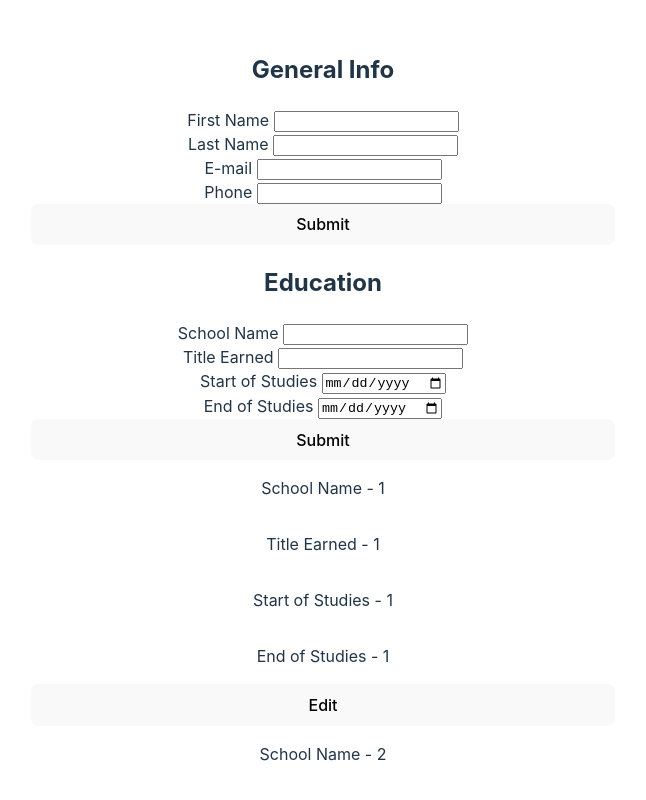
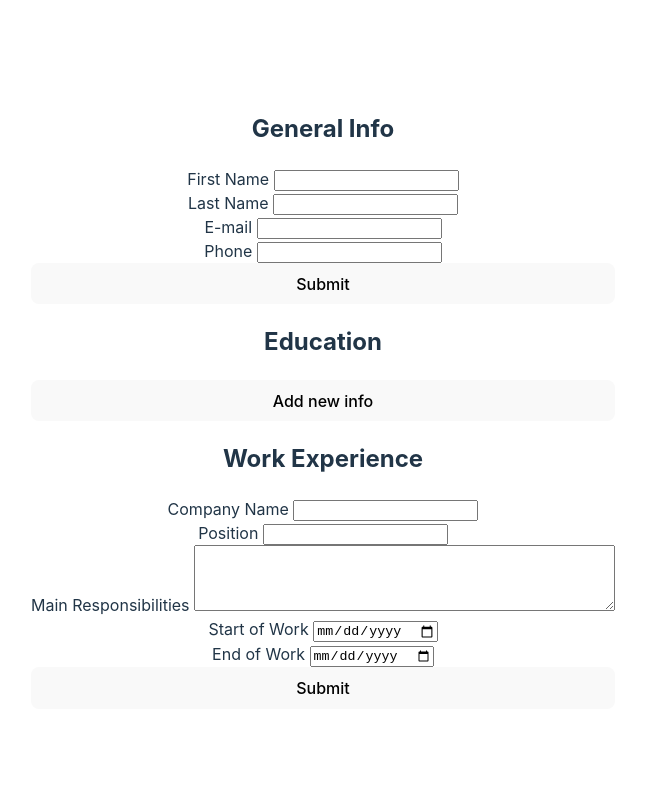
Before and after one commit to Djotajo/cv-application, a React (Vite) app: page / in a window 1280 px wide. Shown: the top 800 px of the page, without its empty margins (317-963 px from the left). Built offline with nearby package versions, Linux system fonts and the light colour scheme.

Commit message:
Complete submit new education info

```diff
--- a/src/components/EducationInfo.jsx
+++ b/src/components/EducationInfo.jsx
@@ -3,33 +3,28 @@ import EducationPieceEdit from "./educationPiece";
 import EducationPieceCompleted from "./educationPieceCompleted";
 
 function EducationInfo() {
-  const [educationArray, setEducationArray] = useState([
-    {
-      id: 1,
-      schoolName: "1",
-      title: "1",
-      start: "1",
-      end: "1",
-    },
-    {
-      id: 2,
-      schoolName: "2",
-      title: "2",
-      start: "2",
-      end: "2",
-    },
-    {
-      id: 3,
-      schoolName: "3",
-      title: "3",
-      start: "3",
-      end: "3",
-    },
-  ]);
+  const [educationArray, setEducationArray] = useState([]);
+  const [addNew, setAddNew] = useState(false);
 
-  // function editArray(){
-  //   setEducationArray(educationArray.push())
-  // }
+  function editArray(newObject) {
+    setEducationArray((prevEducationArray) => [
+      ...prevEducationArray,
+      newObject,
+    ]);
+  }
+
+  function addItem() {
+    setAddNew(!addNew);
+    console.log(addNew);
+  }
+
+  function removeItem(itemId) {
+    setEducationArray(educationArray.filter((item) => item.id !== itemId));
+  }
+
+  function editItem(itemId) {
+    setEducationArray(educationArray.filter((item) => item.id !== itemId));
+  }
 
   const list = educationArray.map((piece) => (
     <EducationPieceCompleted
@@ -38,19 +33,24 @@ function EducationInfo() {
       startDate={piece.start}
       endDate={piece.end}
       key={piece.id}
+      id={piece.id}
+      handleRemoveItem={removeItem}
     />
   ));
   return (
     <>
       <h2>Education</h2>
-      <EducationPieceEdit educationArray={educationArray} />
+      <button onClick={addItem}>Add new info</button>
+      {addNew ? (
+        <EducationPieceEdit
+          educationArray={educationArray}
+          handler={editArray}
+        />
+      ) : (
+        <span></span>
+      )}
+      {/* <EducationPieceEdit educationArray={educationArray} handler={editArray} /> */}
       {list}
-      <EducationPieceCompleted
-        name="ime"
-        title="titula"
-        startDate="1"
-        endDate="2"
-      />
     </>
   );
 }
--- a/src/components/GeneralInfo.jsx
+++ b/src/components/GeneralInfo.jsx
@@ -7,11 +7,13 @@ function GeneralInfo() {
   const [email, setEmail] = useState("");
   const [phone, setPhone] = useState("");
 
-  function handleSubmit() {
+  function handleSubmit(event) {
+    event.preventDefault();
     setIsSubmitted(true);
   }
 
-  function handleEdit() {
+  function handleEdit(event) {
+    event.preventDefault();
     setIsSubmitted(false);
   }
 
--- a/src/components/educationPiece.jsx
+++ b/src/components/educationPiece.jsx
@@ -1,30 +1,69 @@
-function EducationPieceEdit({ educationArray }) {
-  function handleSubmit() {
-    educationArray.push({
-      id: 0,
-      schoolName: "",
-      title: "",
-      start: "",
-      end: "",
+import React from "react";
+import { useState } from "react";
+
+function EducationPieceEdit({ educationArray, handler }) {
+  // potrebno ispraviti ovo oko id
+  let eduId = educationArray.length + 1;
+  const [name, setSchoolName] = useState("");
+  const [titleEarned, setTitle] = useState("");
+  const [startDate, setStartDate] = useState("");
+  const [endDate, setEndDate] = useState("");
+
+  function handleSubmit(event) {
+    event.preventDefault();
+
+    handler({
+      id: eduId,
+      schoolName: name,
+      title: titleEarned,
+      start: startDate,
+      end: endDate,
     });
-    console.log(educationArray);
+
+    setSchoolName("");
+    setTitle("");
+    setStartDate("");
+    setEndDate("");
   }
+
   return (
     <>
       <form action="#">
         <label htmlFor="schoolName">
-          School Name <input type="text" id="schoolName" name="schoolName" />
+          School Name{" "}
+          <input
+            type="text"
+            id="schoolName"
+            name="schoolName"
+            onChange={(e) => setSchoolName(e.target.value)}
+          />
         </label>
         <label htmlFor="studyTitle">
-          Title Earned <input type="text" id="studyTitle" name="studyTitle" />
+          Title Earned{" "}
+          <input
+            type="text"
+            id="studyTitle"
+            name="studyTitle"
+            onChange={(e) => setTitle(e.target.value)}
+          />
         </label>
         <label htmlFor="studyDateStart">
           Start of Studies{" "}
-          <input type="date" id="studyDateStart" name="studyDateStart" />
+          <input
+            type="date"
+            id="studyDateStart"
+            name="studyDateStart"
+            onChange={(e) => setStartDate(e.target.value)}
+          />
         </label>
         <label htmlFor="studyDateEnd">
           End of Studies{" "}
-          <input type="date" id="studyDateEnd" name="studyDateEnd" />
+          <input
+            type="date"
+            id="studyDateEnd"
+            name="studyDateEnd"
+            onChange={(e) => setEndDate(e.target.value)}
+          />
         </label>
         <button onClick={handleSubmit}>Submit</button>
       </form>
--- a/src/components/educationPieceCompleted.jsx
+++ b/src/components/educationPieceCompleted.jsx
@@ -1,4 +1,16 @@
-function EducationPieceCompleted({ name, title, startDate, endDate }) {
+function EducationPieceCompleted({
+  name,
+  title,
+  startDate,
+  endDate,
+  id,
+  handleRemoveItem,
+}) {
+  function handleRemove(event) {
+    event.preventDefault();
+
+    handleRemoveItem(id);
+  }
   return (
     <>
       <p>School Name - {name}</p>
@@ -6,6 +18,7 @@ function EducationPieceCompleted({ name, title, startDate, endDate }) {
       <p>Start of Studies - {startDate}</p>
       <p>End of Studies - {endDate}</p>
       <button>Edit</button>
+      <button onClick={handleRemove}>Remove</button>
     </>
   );
 }
```
